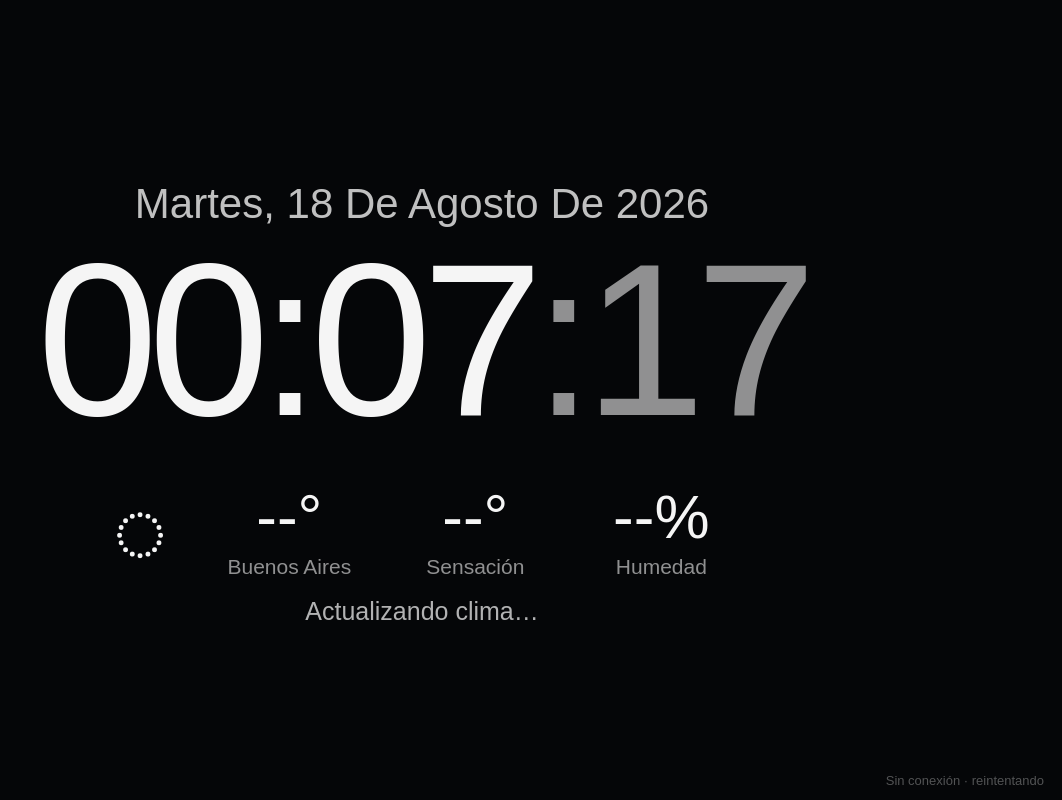
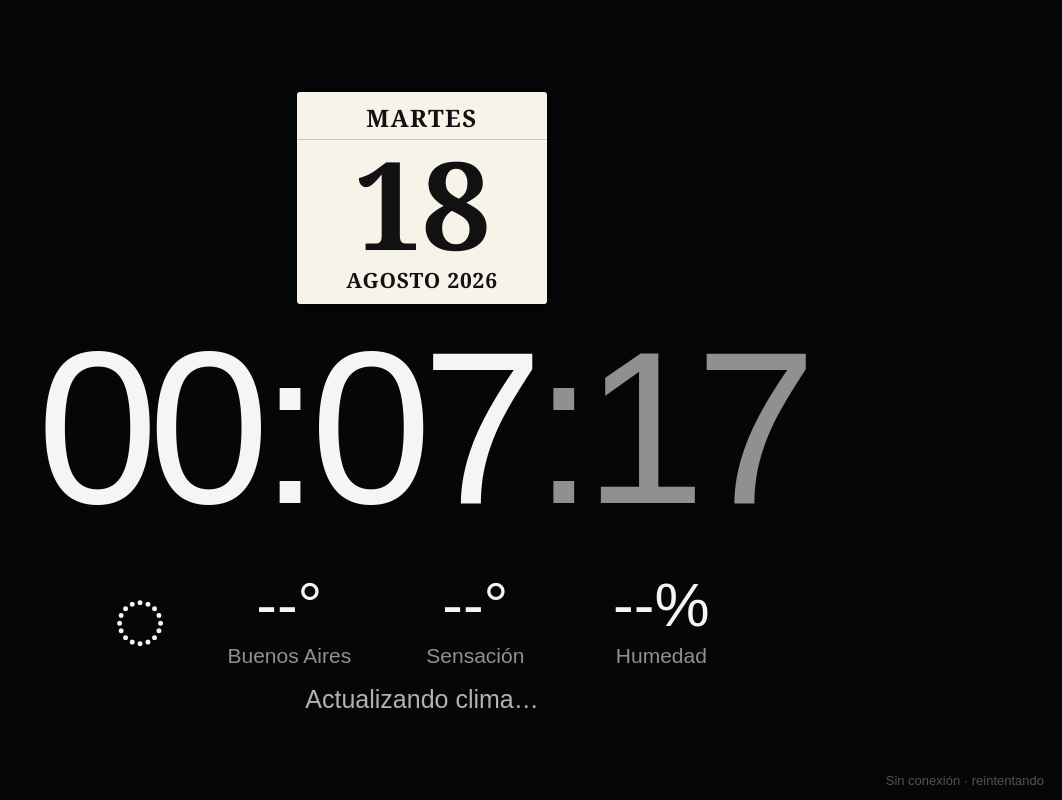
Before and after one commit to HectorMalamuch/Reloj-tablet, a plain HTML site: page index.html in a window 1280 px wide. Shown: the whole page, without its empty margins (218-1280 px from the left). Drawn offline with Linux system fonts and the light colour scheme; no server answers.

Commit message:
Add files via upload

```diff
--- a/index.html
+++ b/index.html
@@ -33,7 +33,13 @@
     padding:30px 42px;
     text-shadow:0 2px 8px rgba(0,0,0,.9);
   }
-  body.photo-mode #date { font-size:27px; margin-bottom:3px; }
+  body.photo-mode #calendar {
+    width:145px; margin-bottom:10px;
+    box-shadow:0 3px 10px rgba(0,0,0,.55);
+  }
+  body.photo-mode #cal-weekday { font-size:14px; padding:5px 4px 3px; }
+  body.photo-mode #cal-day { font-size:68px; padding:6px 2px 2px; }
+  body.photo-mode #cal-monthyear { font-size:11px; padding:3px 4px 6px; }
   body.photo-mode #time { font-size:92px; letter-spacing:-.04em; }
   body.photo-mode .weather { margin-top:16px; gap:24px; }
   body.photo-mode #icon { font-size:52px; }
@@ -53,13 +59,42 @@
     align-items:center; justify-content:center;
     padding:30px 48px 24px;
   }
-  #date {
-    font-size:42px;
-    font-weight:400;
-    opacity:.78;
-    text-transform:capitalize;
-    margin-bottom:1vh;
+  #date { display:none; }
+  #calendar {
+    width:250px;
+    background:#f7f3e8;
+    color:#111;
+    text-align:center;
+    border-radius:3px;
+    box-shadow:0 5px 16px rgba(0,0,0,.45);
+    overflow:hidden;
+    margin-bottom:20px;
+    font-family: Georgia, "Times New Roman", serif;
   }
+  #cal-weekday {
+    padding:9px 8px 5px;
+    font-size:24px;
+    font-weight:700;
+    text-transform:uppercase;
+    letter-spacing:.06em;
+    border-bottom:1px solid #cfc9ba;
+  }
+  #cal-day {
+    font-size:122px;
+    line-height:.88;
+    font-weight:700;
+    padding:10px 4px 4px;
+    font-variant-numeric:tabular-nums;
+  }
+  #cal-monthyear {
+    padding:5px 8px 10px;
+    font-size:21px;
+    font-weight:700;
+    text-transform:uppercase;
+    letter-spacing:.04em;
+  }
+  #calendar.red-day #cal-day { color:#c51616; }
+  #calendar.normal-day #cal-day { color:#111; }
   #time {
     font-size:218px;
     line-height:.95;
@@ -118,7 +153,12 @@
 <div id="photo"></div>
 <div id="shade"></div>
 <main class="screen" style="position:relative;z-index:2;">
-  <div id="date">Cargando fecha…</div>
+  <div id="date"></div>
+  <div id="calendar" class="normal-day">
+    <div id="cal-weekday">---</div>
+    <div id="cal-day">--</div>
+    <div id="cal-monthyear">---</div>
+  </div>
   <div id="time"><span id="hm">--:--</span><span id="seconds">:--</span></div>
 
   <section class="weather">
@@ -153,6 +193,63 @@
     return s ? s.charAt(0).toUpperCase() + s.slice(1) : s;
   }
 
+  var holidayDates = {};
+  var holidayYearLoaded = null;
+
+  // Fallback para feriados nacionales de fecha fija si la consulta online falla.
+  var FIXED_HOLIDAYS = {
+    "01-01": true, "03-24": true, "04-02": true, "05-01": true,
+    "05-25": true, "06-20": true, "07-09": true, "12-08": true, "12-25": true
+  };
+
+  async function loadArgentinaHolidays(year) {
+    if (holidayYearLoaded === year) return;
+    try {
+      var r = await fetch("https://date.nager.at/api/v3/PublicHolidays/" + year + "/AR", {cache:"no-store"});
+      if (!r.ok) throw new Error("HTTP " + r.status);
+      var days = await r.json();
+      holidayDates = {};
+      days.forEach(function(h) { holidayDates[h.date] = h.localName || h.name; });
+      holidayYearLoaded = year;
+      updateCalendar();
+    } catch(e) {
+      holidayYearLoaded = year; // usa fallback de fechas fijas
+    }
+  }
+
+  function baDateParts() {
+    var parts = new Intl.DateTimeFormat("en-CA", {
+      timeZone: TZ, year:"numeric", month:"2-digit", day:"2-digit", weekday:"long"
+    }).formatToParts(new Date());
+    var v = {};
+    parts.forEach(function(p){ v[p.type] = p.value; });
+    return v;
+  }
+
+  function updateCalendar() {
+    var now = new Date();
+    var es = new Intl.DateTimeFormat("es-AR", {
+      timeZone: TZ, weekday:"long", day:"numeric", month:"long", year:"numeric"
+    }).formatToParts(now);
+    var v = {};
+    es.forEach(function(p){ v[p.type] = p.value; });
+
+    var en = baDateParts();
+    var iso = en.year + "-" + en.month + "-" + en.day;
+    var md = en.month + "-" + en.day;
+    var sunday = en.weekday === "Sunday";
+    var holiday = !!holidayDates[iso] || !!FIXED_HOLIDAYS[md];
+
+    document.getElementById("cal-weekday").textContent = v.weekday;
+    document.getElementById("cal-day").textContent = v.day;
+    document.getElementById("cal-monthyear").textContent = v.month + " " + v.year;
+
+    var cal = document.getElementById("calendar");
+    cal.className = (sunday || holiday) ? "red-day" : "normal-day";
+
+    loadArgentinaHolidays(Number(en.year));
+  }
+
   function updateClock() {
     var now = new Date();
 
@@ -175,7 +272,7 @@
     var vals = {};
     parts.forEach(function(p) { vals[p.type] = p.value; });
 
-    document.getElementById("date").textContent = capitalize(dateText);
+    updateCalendar();
     document.getElementById("hm").textContent = vals.hour + ":" + vals.minute;
     document.getElementById("seconds").textContent = ":" + vals.second;
   }
```
